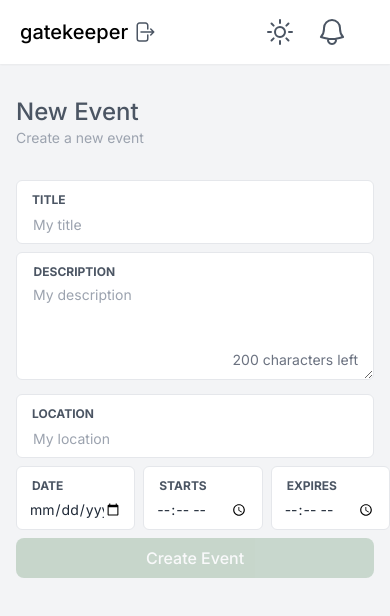
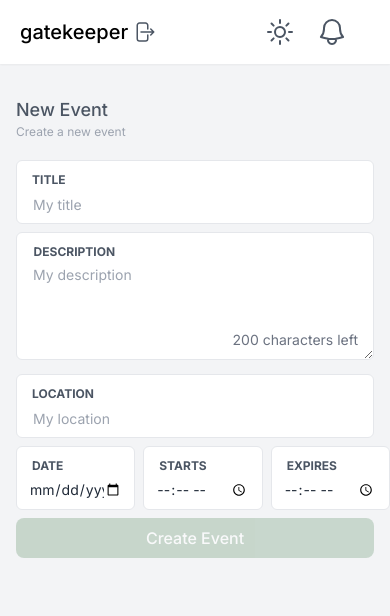
Before and after one commit to UNLV-CS-GANG/gatekeeper, a Next.js app: page /createEvent in a window 390 px wide. Shown: the top 616 px of the page. Built offline with nearby package versions, Linux system fonts and the light colour scheme; no server answers.

Commit message:
style: :lipstick: tighter page wrapper on mobile

```diff
--- a/components/PageWrapper.tsx
+++ b/components/PageWrapper.tsx
@@ -9,17 +9,17 @@ export default function PageWrapper({
 }) {
   return (
     <div className="h-screen">
-      <div className="pb-8">
+      <div className="pb-5 sm:pb-8">
         {/* title */}
         <div>
-          <h1 className="text-2xl font-medium text-gray-600 sm:text-3xl">
+          <h1 className="text-lg font-medium text-gray-600 sm:text-3xl">
             {title}
           </h1>
         </div>
 
         {/* description */}
         <div>
-          <p className="w-2/3 text-sm font-normal text-gray-400 sm:w-1/2 sm:text-base">
+          <p className="w-2/3 text-xs font-normal text-gray-400 sm:w-1/2 sm:text-base">
             {description}
           </p>
         </div>
```
